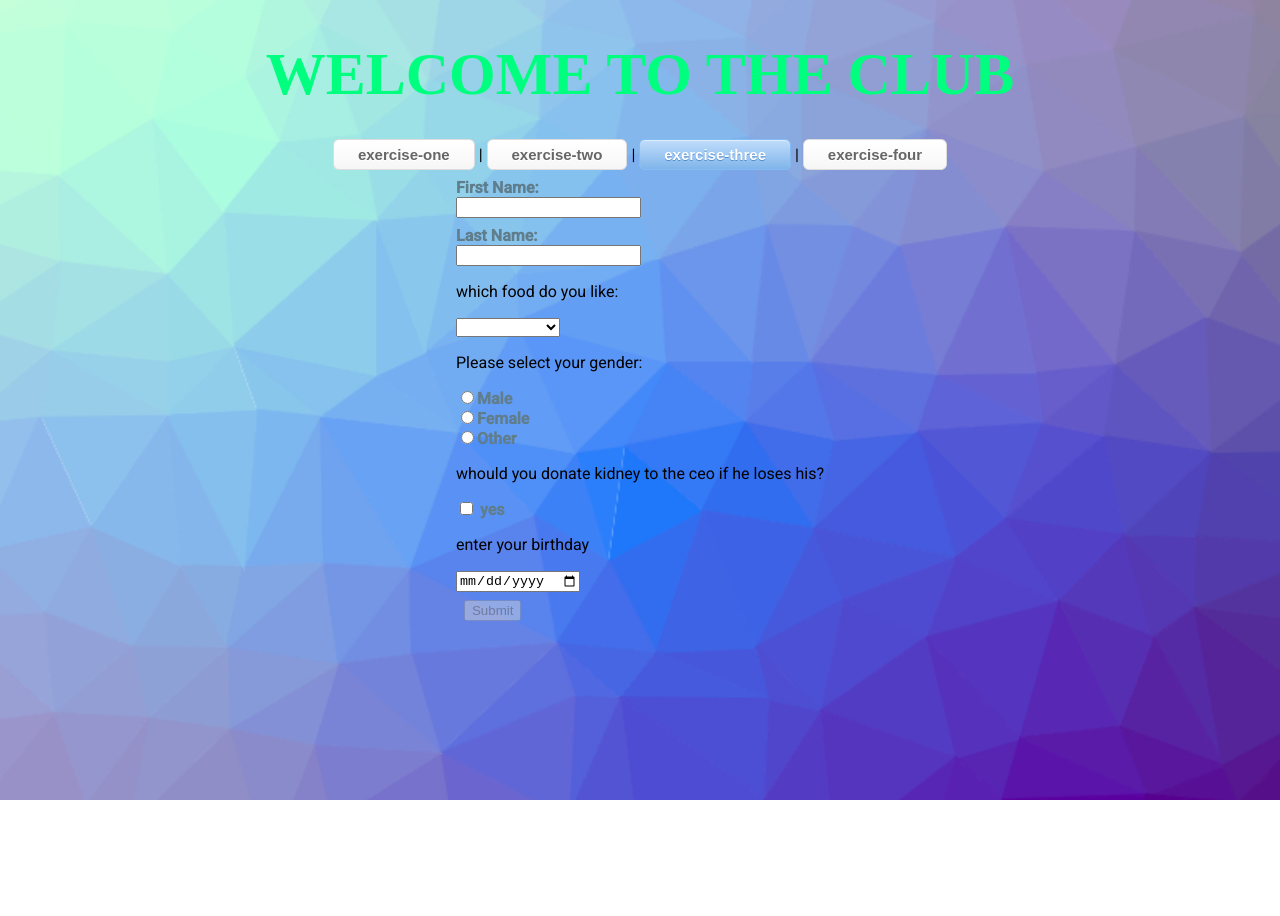
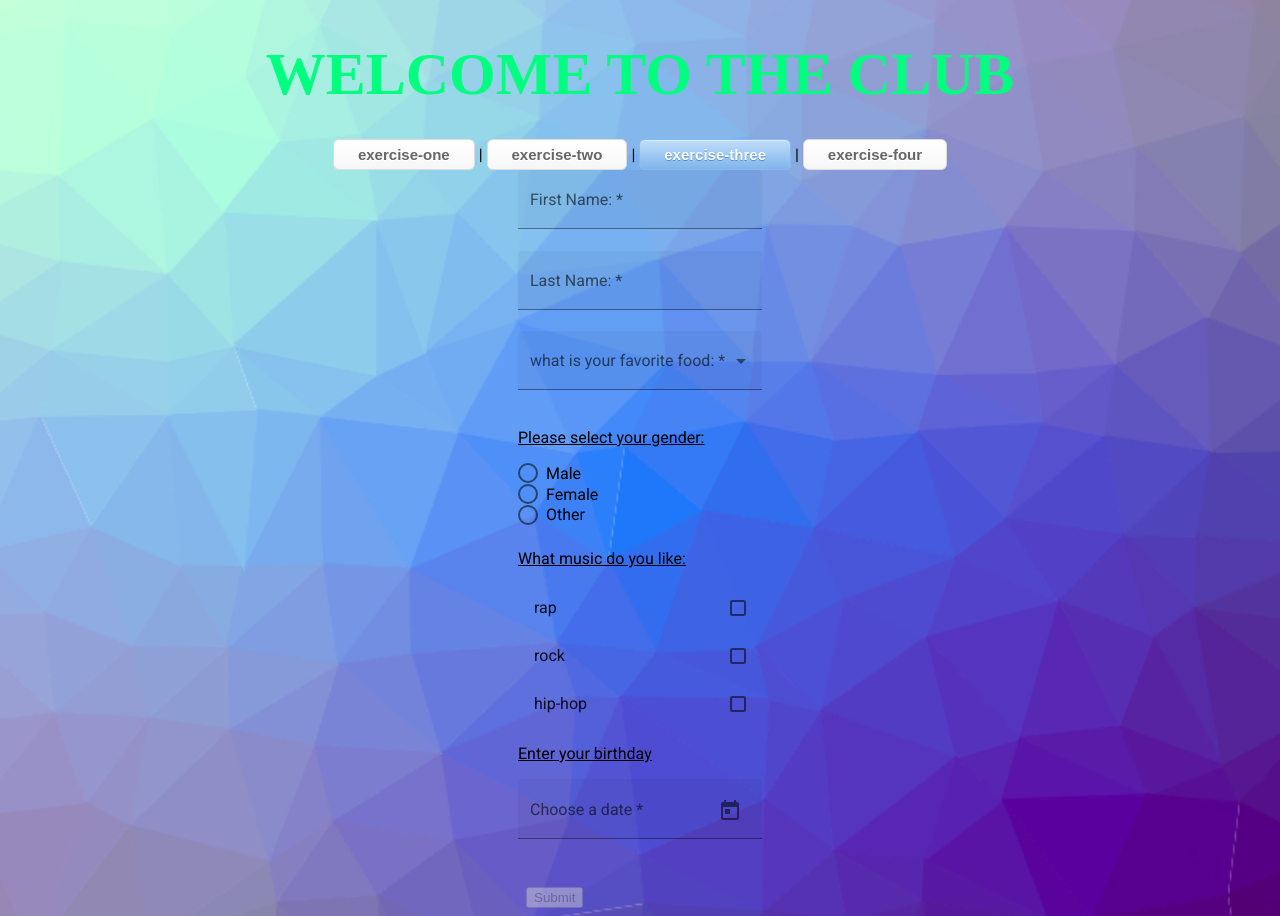
Before and after one commit to dekelalmog/my-repo, an Angular app in the folder my-app/: page /exercise-three in a window 1280 px wide. Before the commit the page ends 800 px from the top, so only its background shows below. Built offline with nearby package versions, Linux system fonts and the light colour scheme.

Commit message:
angular material added

```diff
--- a/my-app/src/app/details/details.component.html
+++ b/my-app/src/app/details/details.component.html
@@ -3,7 +3,9 @@
     <span *ngIf="user.gender == 'male'">Mr {{user.lastName}} your form has been sent.</span>
     <span *ngIf="user.gender == 'female'">Ms {{user.lastName}} your form has been sent.</span>
     <p>we appreciate your love to {{user.food}}</p>
-    <p>and we know {{user.date}} is special</p>
-    <h2 *ngIf="user.donate">btw... thanks for the kidney</h2>
+    <p>and we know {{user.date | date}} is special</p>
+    <div >
+        <p *ngFor="let type of user.music">{{type}} - nice taste you got</p>
+    </div>
     <button type="submit" (click)="edit()">edit</button>
 </div>
--- a/my-app/src/app/exercise-three/exercise-three.component.css
+++ b/my-app/src/app/exercise-three/exercise-three.component.css
@@ -1,17 +1,7 @@
-.name {
+mat-form-field,mat-radio-button{
     display: block;
   }
-label{
-    width: 6em;
-    margin: .5em 0;
-    color: #607D8B;
-    font-weight: bold;
-}
-
   button{
     margin: 8px;
     display: block;
   }
-  .error {
-    color: red;
-  }
--- a/my-app/src/app/exercise-three/exercise-three.component.html
+++ b/my-app/src/app/exercise-three/exercise-three.component.html
@@ -1,44 +1,50 @@
 <form [formGroup]="mapForm" (ngSubmit)="onSubmit()" *ngIf="!isValidFormSubmitted">
-    <label class="name">
-        First Name:
-        <input type="text" formControlName="firstName" ngModel pattern="[a-zA-Z ]{2,}">
-    </label>
-    <div *ngIf="mapForm.get('firstName').invalid && mapForm.get('firstName').touched" class="error">
-        proper name required.
-    </div>
-    <label class="name">
-        Last Name:
-        <input type="text" formControlName="lastName" ngModel pattern="[a-zA-Z ]{2,}">
-    </label>
-    <div *ngIf="mapForm.get('lastName').invalid && mapForm.get('lastName').touched" class="error">
-        proper name required.
-    </div>
-        <p>which food do you like:</p>
-        <select formControlName="food">
-            <option>hamburger</option>
-            <option>pizza</option>
-            <option>fish and chips</option>
-        </select>
 
-    <p>Please select your gender:</p>
-  <input type="radio" name="gender" value="male" formControlName="gender">
-  <label for="male">Male</label><br>
-  <input type="radio" name="gender" value="female" formControlName="gender">
-  <label for="female">Female</label><br>
-  <input type="radio" name="gender" value="other" formControlName="gender">
-  <label for="other">Other</label>
+        <mat-form-field appearance="fill">
+            <mat-label>First Name:</mat-label>
+            <input matInput formControlName="firstName">
+            <mat-error *ngIf="mapForm.get('firstName').invalid">proper name required.</mat-error>
+        </mat-form-field>
 
-        <p>whould you donate kidney to the ceo if he loses his?</p>
-        <label>
-        <input type="checkbox" formControlName="donate">
-        yes
-        </label>
-        <div *ngIf="mapForm.get('donate').invalid && mapForm.get('donate').touched" class="error">
-            you better donate your kidney.
-        </div>
-  <p>enter your birthday</p>
-  <input type="date" formControlName="date">
-  <br>
+        <mat-form-field appearance="fill">
+            <mat-label>Last Name:</mat-label>
+            <input matInput formControlName="lastName">
+            <mat-error *ngIf="mapForm.get('lastName').invalid">proper name required.</mat-error>
+        </mat-form-field>
+
+        <mat-form-field appearance="fill">
+            <mat-label>what is your favorite food:</mat-label>
+            <mat-select formControlName="food">
+                <mat-option *ngFor="let food of foods" value="food">
+                    {{food}}
+                </mat-option>
+            </mat-select>
+            <mat-error *ngIf="mapForm.get('food').invalid"> *pick food</mat-error>
+        </mat-form-field>
+
+        <p><u>Please select your gender:</u></p>
+        <mat-radio-group formControlName="gender">
+            <mat-radio-button value="Male">Male</mat-radio-button>
+            <mat-radio-button value="Female">Female</mat-radio-button>
+            <mat-radio-button value="Other">Other</mat-radio-button>
+        </mat-radio-group>
+
+        <mat-selection-list formControlName="music">
+            <p><u>What music do you like:</u></p>
+            <mat-list-option *ngFor="let musicType of musicTypes" [value] = "musicType">
+                {{musicType}}
+            </mat-list-option>
+        </mat-selection-list>
+
+  <p><u>Enter your birthday</u></p>
+    <mat-form-field appearance="fill">
+        <mat-label>Choose a date</mat-label>
+        <input matInput [matDatepicker]="picker" formControlName="date">
+        <mat-datepicker-toggle matSuffix [for]="picker"></mat-datepicker-toggle>
+        <mat-datepicker #picker></mat-datepicker>
+      </mat-form-field>
+
+    <br>
   <p *ngIf="mapForm.valid">=============</p>
     <button type="submit" [disabled]="!mapForm.valid">Submit</button>
     <p *ngIf="mapForm.valid">=============</p>
--- a/my-app/src/app/exercise-three/exercise-three.component.ts
+++ b/my-app/src/app/exercise-three/exercise-three.component.ts
@@ -10,14 +10,15 @@ export class ExerciseThreeComponent implements OnInit {
   isValidFormSubmitted = false;
 
   user =  new Person();
-
+  foods = ['hamburger','pizza','fish and chips'];
+  musicTypes = ['rap','rock','hip-hop'];
   mapForm = new FormGroup({
-    firstName: new FormControl('',Validators.required),
-    lastName: new FormControl('',Validators.required),
+    firstName: new FormControl('',[Validators.required,Validators.pattern('[a-zA-Z ]{2,}')]),
+    lastName: new FormControl('',[Validators.required,Validators.pattern('[a-zA-Z ]{2,}')]),
     date: new FormControl('',Validators.required),
     food: new FormControl('',Validators.required),
     gender: new FormControl('',Validators.required),
-    donate: new FormControl(false,Validators.requiredTrue)
+    music: new FormControl(''),
   });
 
   constructor() {
@@ -36,7 +37,7 @@ export class ExerciseThreeComponent implements OnInit {
       this.user.date = this.mapForm.controls['date'].value;
       this.user.food = this.mapForm.controls['food'].value;
       this.user.gender = this.mapForm.controls['gender'].value;
-      this.user.donate = this.mapForm.controls['donate'].value;
+      this.user.music = this.mapForm.controls['music'].value;
     }
   }
   edit(){
@@ -49,8 +50,8 @@ export class Person {
   lastName: string;
   food: string;
   gender: string;
-  donate: boolean;
   date: Date;
+  music: [string];
   constructor(){
   }
 };
--- a/my-app/src/main.ts
+++ b/my-app/src/main.ts
@@ -1,6 +1,5 @@
 import { enableProdMode } from '@angular/core';
 import { platformBrowserDynamic } from '@angular/platform-browser-dynamic';
-
 import { AppModule } from './app/app.module';
 import { environment } from './environments/environment';
 
```
Also changed, not shown: my-app/src/app/app.module.ts (+16 -4 lines).
